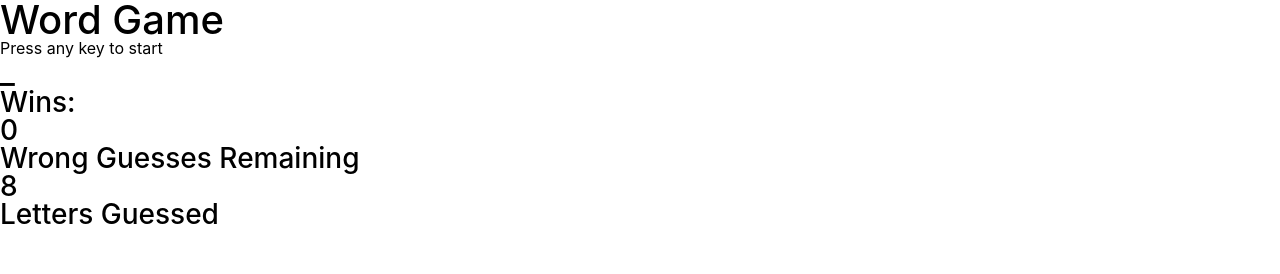
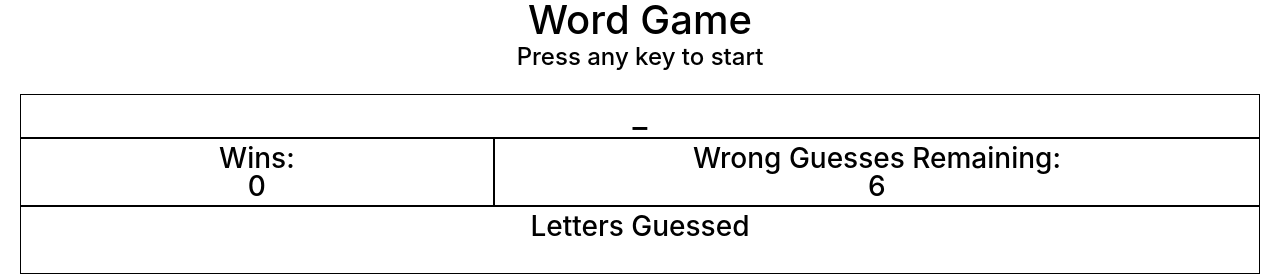
Before and after one commit to aOpenbrier/Word-Guess-Game, a plain HTML site: page index.html in a window 1280 px wide. Drawn offline with Linux system fonts and the light colour scheme.

Commit message:
grid display layout

```diff
--- a/assets/css/style.css
+++ b/assets/css/style.css
@@ -0,0 +1,39 @@
+body{
+    text-align: center;
+}
+#grid{
+    display: grid;
+    margin: 20px;
+}
+
+.message{
+    padding: 5px;
+}
+
+.hidden{
+    grid-row: 1 / 2;
+    grid-column: 1 / 3;
+    border: 1px solid black;
+    padding: 5px;
+}
+
+.wincount{
+    grid-row: 2 / 3;
+    grid-column: 1 / 2;
+    border: 1px solid black;
+    padding: 5px;
+}
+
+.guesscount{
+    grid-row: 2 / 3;
+    grid-column: 2 / 3;
+    border: 1px solid black;
+    padding: 5px;
+}
+
+.letters{
+    grid-row: 3 / 4;
+    grid-column: 1 / 3;
+    border: 1px solid black;
+    padding: 5px;
+}
--- a/index.html
+++ b/index.html
@@ -11,23 +11,25 @@
 <body>
     <h1>Word Game</h1>
 
-    <div id="message">Press any key to start</div>
+    <div class="message">
+        <h4 id="message">Press any key to start</h4>
+    </div>
     <div id="grid">
         <div class="hidden">
-            <h2></h2>
             <h2 id="hidden">_</h2>
+        </div>
+        <div class="wincount">
             <h3>Wins:</h3>
             <h3 id="wincount">0</h3>
         </div>
         <div class="guesscount">
-            <h3>Wrong Guesses Remaining</h3>
-            <h3 id="guesscount">8</h3>
+            <h3>Wrong Guesses Remaining:</h3>
+            <h3 id="guesscount">6</h3>
         </div>
         <div class="letters">
             <h3>Letters Guessed</h3>
             <h3 id="letters">&nbsp;</h3>
         </div>
-
     </div>
 <!-- <script src="https://code.jquery.com/jquery-3.3.1.js" integrity="sha256-2Kok7MbOyxpgUVvAk/HJ2jigOSYS2auK4Pfzbm7uH60=" crossorigin="anonymous"></script> -->
 <script src="assets/javascript/game.js"></script>
```
